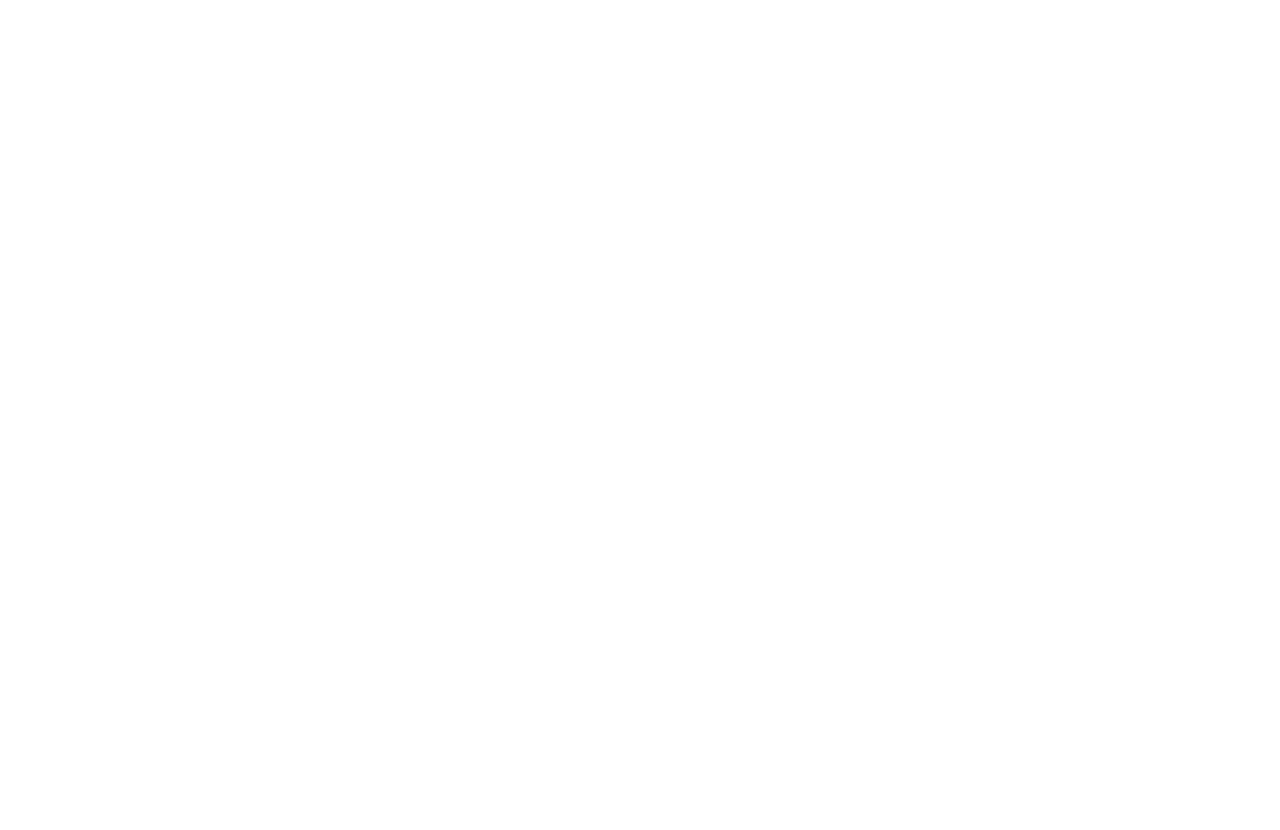
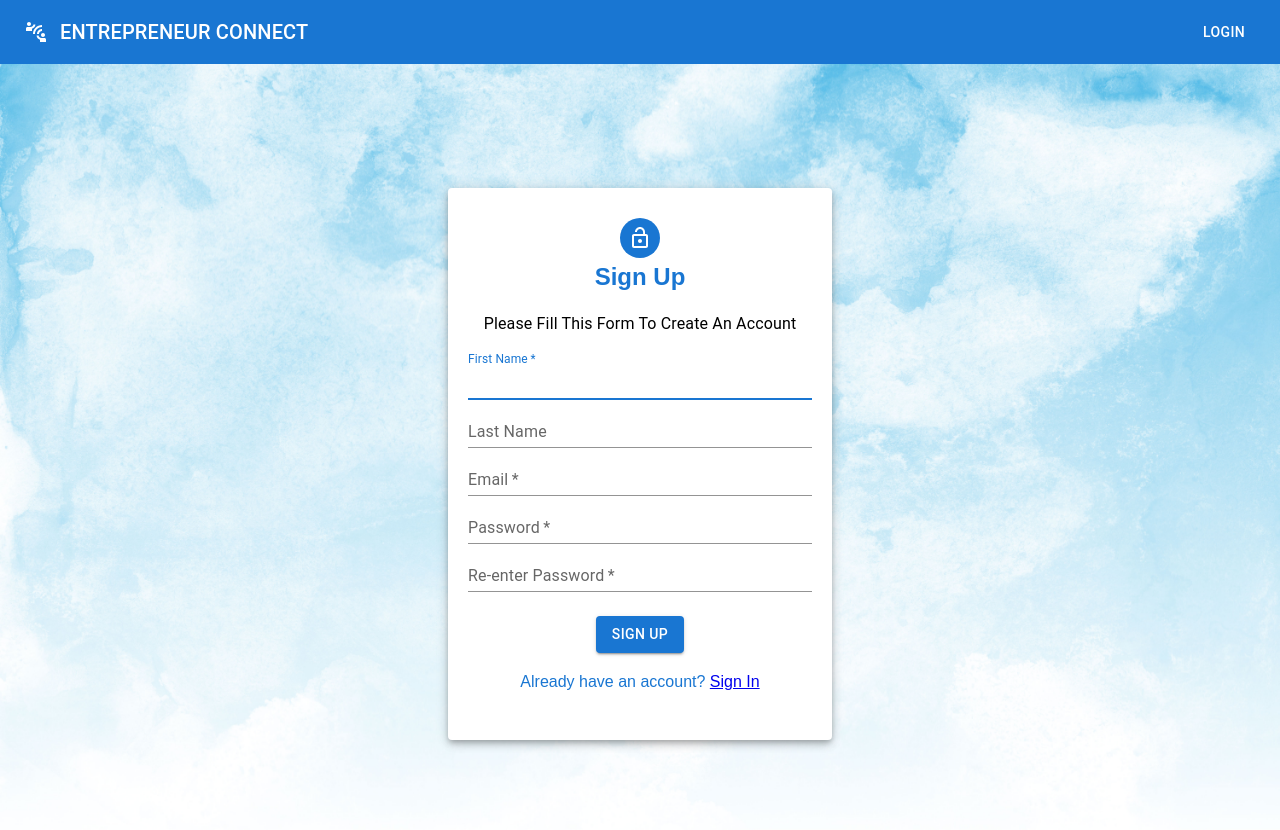
Before and after one commit to athar05/social-media-app-react, a React (Create React App) app: page /signup in a window 1280 px wide. Before the commit this address had no page. Shown: the top 830 px of the page. Before the commit the page ends 800 px from the top, so only its background shows below. Built offline with nearby package versions, Linux system fonts and the light colour scheme; what miragejs would draw is missing.

Commit message:
fixed styling

```diff
--- a/src/App.css
+++ b/src/App.css
@@ -171,6 +171,9 @@
 
 /* Media Queries */
 
-@media only screen and (max-width: 600px) {
+@media only screen and (max-width: 800px) {
 
+  .form-wrapper {
+    width: 70%;
+  }
 }
--- a/src/components/LandingBody.js
+++ b/src/components/LandingBody.js
@@ -13,7 +13,7 @@
         </p>
         <Stack direction='row' spacing={2}>
           <Link to="/login" className='links'><Button variant='contained' className="button">Login</Button></Link>
-        <Link to="/register" className='links'><Button variant='contained' className="button">Register</Button></Link>
+        <Link to="/signup" className='links'><Button variant='contained' className="button">Register</Button></Link>
         </Stack>
       </div>
     </div>
--- a/src/components/Navbar.js
+++ b/src/components/Navbar.js
@@ -15,7 +15,6 @@
             </Typography>
             <Stack direction='row' spacing={2}>
             <Link to='/login' className='links'><Button className='button'>Login</Button></Link>
-            <Link to='/register' className='links'><Button className='button'>Register</Button></Link>
             </Stack>
         </Toolbar>
 
--- /dev/null
+++ b/src/components/SignupForm.js
@@ -0,0 +1,35 @@
+import React from 'react';
+import { Avatar, Button, Grid, Paper, TextField, Typography, Box } from '@mui/material';
+import LockOpenIcon from '@mui/icons-material/LockOpen';
+import { Link } from 'react-router-dom';
+
+const SignupForm = () => {
+  return (
+    <section className='sign-up'>
+    <Grid>
+      <Paper elevation={5} className="form-wrapper text-center text-primary">
+        <Grid align="center">
+          <Avatar className='form-avatar'>
+            <LockOpenIcon/>
+          </Avatar>
+          <h2>Sign Up</h2>
+          <Typography className='py-1 text-dark'>Please Fill This Form To Create An Account </Typography>
+        </Grid>
+        <form>
+          <TextField fullWidth name='fname' label='First Name' autoFocus={true} variant="standard" type="text" required={true}/>
+          <TextField fullWidth name='lname' label='Last Name' variant="standard" type="text"/>
+          <TextField fullWidth name='email 'label='Email' variant="standard" type="text" required={true}/>
+          <TextField fullWidth name='password' label='Password' variant="standard" type="password" required={true} minLength="6"/>
+          <TextField fullWidth name='confirm-password' label='Re-enter Password' variant="standard" type="password" required={true} minLength="6"/>
+          <Box m={1} pt={2}>
+          <Button type='submit' variant='contained' className='button'>Sign Up</Button>
+          </Box>
+          <p class="my-1">Already have an account? <Link to="/login">Sign In</Link></p>
+        </form>
+      </Paper>
+    </Grid>
+    </section>
+  )
+}
+
+export default SignupForm
--- a/src/page-routes/PageRoutes.js
+++ b/src/page-routes/PageRoutes.js
@@ -17,7 +17,7 @@
     <Route exact path="/explore" element={<Explore />}/>
     <Route exact path="/bookmark" element={<Bookmark />}/>
     <Route exact path="/login" element={<Login />}/>
-    <Route exact path="/register" element={<Signup />}/>
+    <Route exact path="/signup" element={<Signup />}/>
     <Route exact path="/signout" element={<Signout />}/>
     <Route exact path="/profile" element={<UserProfile />}/>
     </Routes>
--- a/src/pages/Signup.js
+++ b/src/pages/Signup.js
@@ -1,35 +1,12 @@
 import React, {Fragment} from 'react';
-import { Avatar, Button, Grid, Paper, TextField, Typography } from '@mui/material';
-import LockOpenIcon from '@mui/icons-material/LockOpen';
 import Navbar from '../components/Navbar';
-import { Link } from 'react-router-dom';
+import SignupForm from '../components/SignupForm';
 
 const Signup = () => {
   return (
     <Fragment>
       <Navbar/>
-      <section className='sign-up'>
-      <Grid>
-        <Paper elevation={5} className="form-wrapper text-center text-primary">
-          <Grid align="center">
-            <Avatar className='form-avatar'>
-              <LockOpenIcon/>
-            </Avatar>
-            <h2>Sign Up</h2>
-            <Typography className='py-1 text-dark'>Please Fill This Form To Create An Account </Typography>
-          </Grid>
-          <form>
-            <TextField fullWidth name='fname' label='First Name' autoFocus={true} variant="standard" type="text" required={true}/>
-            <TextField fullWidth name='lname' label='Last Name' variant="standard" type="text"/>
-            <TextField fullWidth name='email 'label='Email' variant="standard" type="text" required={true}/>
-            <TextField fullWidth name='password' label='Password' variant="standard" type="password" required={true} minLength="6"/>
-            <TextField fullWidth name='confirm-password' label='Re-enter Password' variant="standard" type="password" required={true} minLength="6"/>
-            <Button type='submit' variant='contained'>Sign Up</Button>
-            <p class="my-1">Already have an account? <Link to="/login">Sign In</Link></p>
-          </form>
-        </Paper>
-      </Grid>
-      </section>
+      <SignupForm/>
     </Fragment>
   )
 }
```
